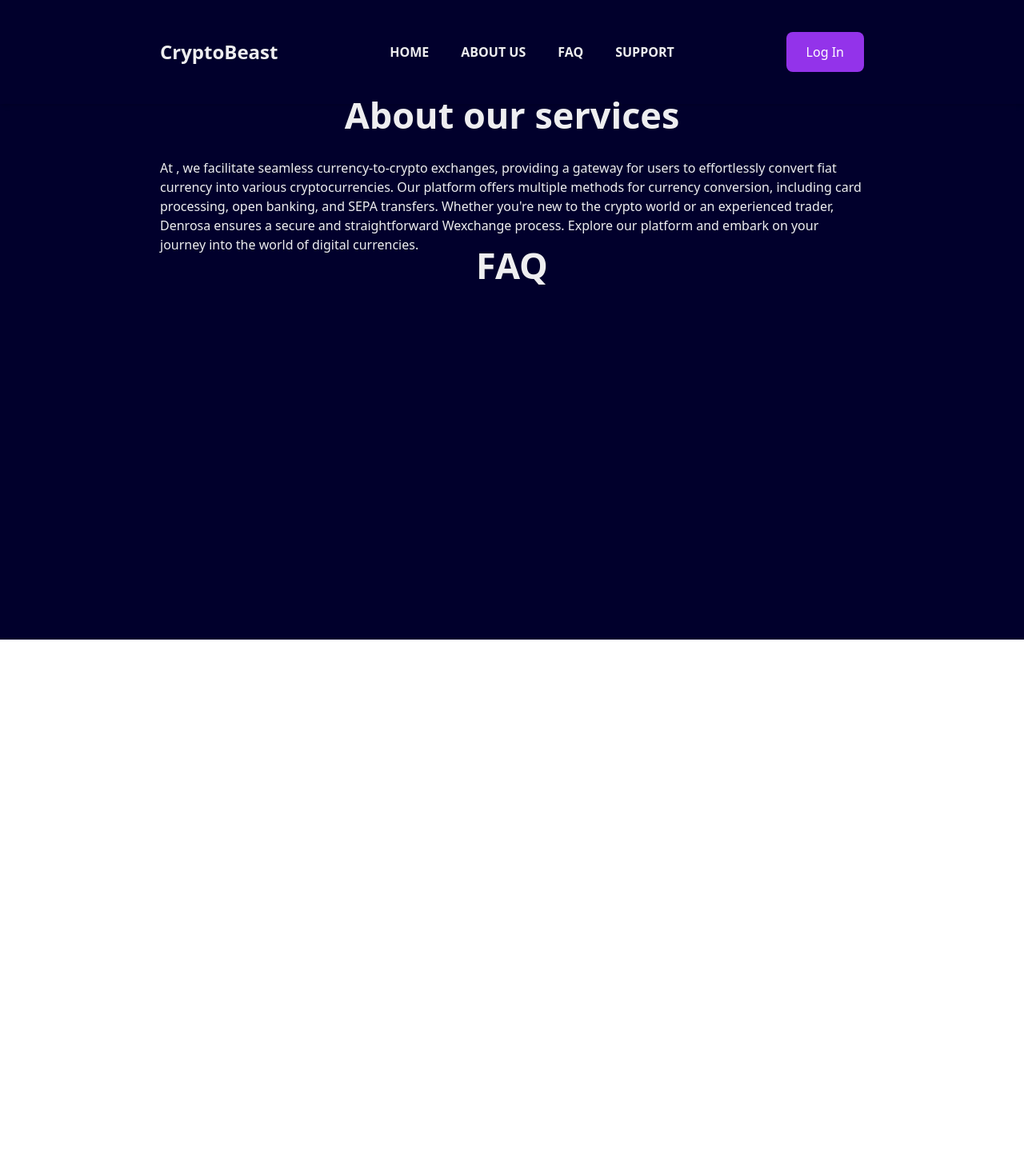
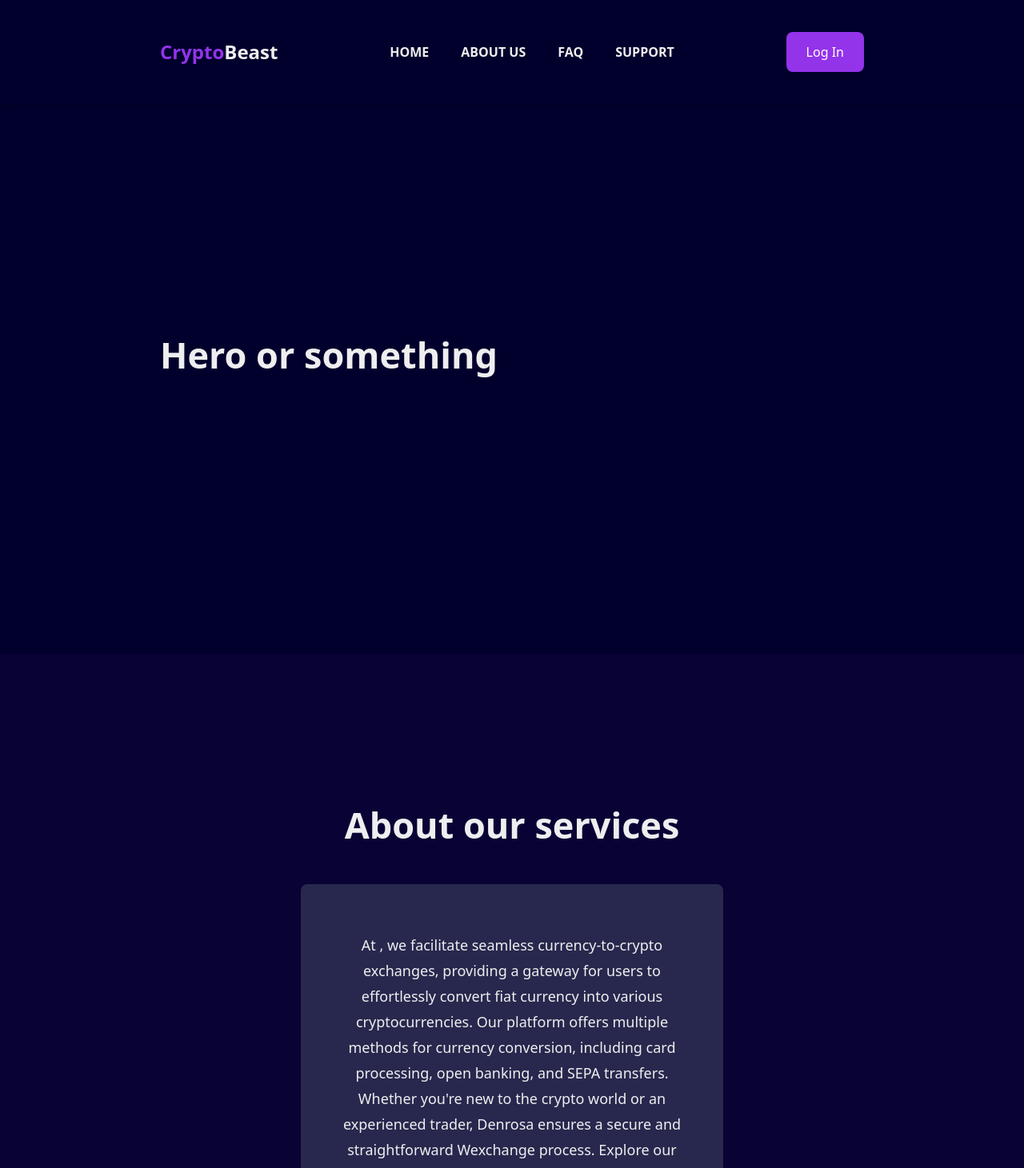
Before and after one commit to IlonaKuzmina/beast, a Next.js app: page / in a window 1280 px wide. Shown: the top 1461 px of the page at 80% size. Before the commit the page ends 800 px from the top, so only its background shows below. Built offline with nearby package versions, Linux system fonts and the light colour scheme.

Commit message:
Homepage text update

```diff
--- a/src/app/page.tsx
+++ b/src/app/page.tsx
@@ -5,10 +5,10 @@ import Link from "next/link";
 
 export default function Home() {
   return (
-    <main className="flex min-h-screen flex-col items-center justify-start bg-customBackground">
+    <main className="flex min-h-screen flex-col items-center justify-start bg-backgroundPrimary">
         <header className="flex justify-between items-center w-full pt-[40px] pb-[40px] px-[200px] shadow-bottom shadow-md text-lightText">
             <a href="/#">
-                <div class="text-logo font-bold">CryptoBeast</div>
+                <div className="text-logo font-bold"><span className="text-purple-600">Crypto</span>Beast</div>
             </a>
             <nav className="flex justify-between mx-5 uppercase">
                 <a href="#" className="mx-5 font-semibold">Home</a>
@@ -20,11 +20,14 @@ export default function Home() {
                 Log In
             </a>
         </header>
-        <section className="px-[200px] text-lightText">
-            <h2 className="mb-[40px] text-lg !text-[45px] font-bold text-center">About our services</h2>
-            <div>At , we facilitate seamless currency-to-crypto exchanges, providing a gateway for users to effortlessly convert fiat currency into various cryptocurrencies. Our platform offers multiple methods for currency conversion, including card processing, open banking, and SEPA transfers. Whether you're new to the crypto world or an experienced trader, Denrosa ensures a secure and straightforward Wexchange process. Explore our platform and embark on your journey into the world of digital currencies.</div>
+        <section className="px-[200px] py-[300px] text-lightText w-full">
+            <h2 className="mb-[60px] text-lg !text-[45px] font-bold">Hero or something</h2>
         </section>
-        <section className="px-[200px] text-lightText">
+        <section className="px-[200px] py-[200px] text-lightText w-full bg-backgroundThird">
+            <h2 className="mb-[60px] text-lg !text-[45px] font-bold text-center">About our services</h2>
+            <div className="bg-backgroundBox rounded-lg px-[30px] py-[60px] max-w-[60%] mx-auto text-center text-lg leading-8">At , we facilitate seamless currency-to-crypto exchanges, providing a gateway for users to effortlessly convert fiat currency into various cryptocurrencies. Our platform offers multiple methods for currency conversion, including card processing, open banking, and SEPA transfers. Whether you're new to the crypto world or an experienced trader, Denrosa ensures a secure and straightforward Wexchange process. Explore our platform and embark on your journey into the world of digital currencies.</div>
+        </section>
+        <section className="px-[200px] py-[200px] text-lightText bg-backgroundSecondary w-full">
             <h2 className="mb-[40px] text-lg !text-[45px] font-bold text-center">FAQ</h2>
         </section>
         <footer></footer>
--- a/tailwind.config.ts
+++ b/tailwind.config.ts
@@ -16,7 +16,10 @@ const config: Config = {
         secondaryText: "#000000",
         accentLight: "#f3e8ff",
         accentDark: "#9333ea",
-        customBackground: "#01002c",
+        backgroundPrimary: "#01002c",
+        backgroundSecondary: "#000024",
+        backgroundThird: "#090234",
+        backgroundBox: "#28284e",
         lightText: "#eeeef0",
       },
       backgroundImage: {
```
